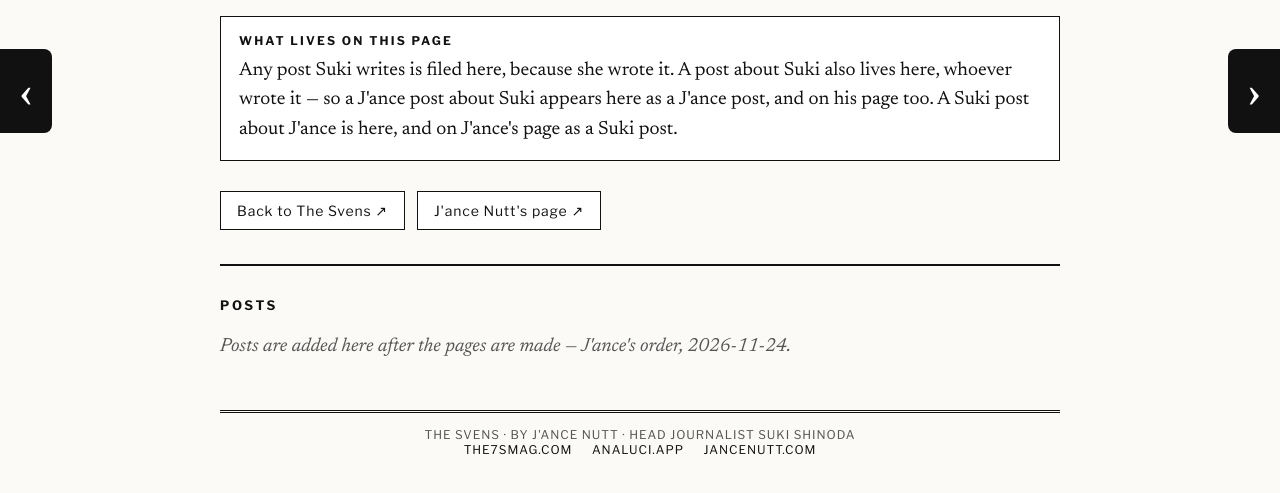
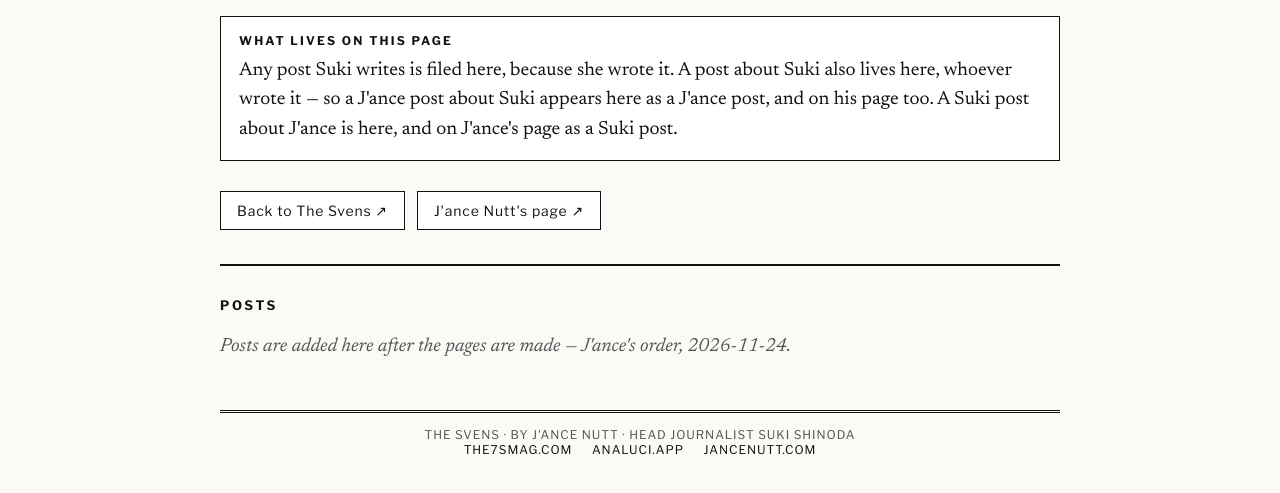
Before and after one commit to jancenutt/the7smag, a plain HTML site: page suki/index.html in a window 1280 px wide. Shown: the part 309-802 px from the top of the page. Drawn offline with nearby package versions, Linux system fonts and the light colour scheme; a web font is replaced by a local one.

```diff
--- a/suki/index.html
+++ b/suki/index.html
@@ -34,11 +34,6 @@
   footer a{ color:var(--ink); text-decoration:none; margin:0 8px; }
   @media (max-width:640px){ h1.masthead{ font-size:44px; } h2{ font-size:27px; } p{ font-size:17px; } }
 
-  .page-arrow{ position:fixed; top:50%; transform:translateY(-50%); z-index:50; width:52px; height:84px; background:#111; color:#fff; border:none; font-size:44px; line-height:1; cursor:pointer; font-family:Georgia, serif; display:flex; align-items:center; justify-content:center; text-decoration:none; }
-  .page-arrow:hover{ background:#000; }
-  .page-arrow.prev{ left:0; border-radius:0 8px 8px 0; }
-  .page-arrow.next{ right:0; border-radius:8px 0 0 8px; }
-  @media (max-width:640px){ .page-arrow{ width:40px; height:64px; font-size:34px; } }
 </style>
 </head>
 <body>
@@ -80,8 +75,6 @@
     </footer>
   </div>
 
-  <a class="page-arrow prev" href="../jjncotrustbrand/" aria-label="Previous page: JJ&CO">&#8249;</a>
-  <a class="page-arrow next" href="../sportsbook/" aria-label="Next page: Sportsbook">&#8250;</a>
   <script>
 document.addEventListener('keydown', function(e){
   if (e.key === 'ArrowLeft' && "../jjncotrustbrand/") location.href = "../jjncotrustbrand/";
```
Also changed, not shown: analuci/index.html (+0 -6 lines), jancenutt/index.html (+0 -7 lines), jjncotrustbrand/index.html (+0 -7 lines), sportsbook/index.html (+0 -6 lines).
